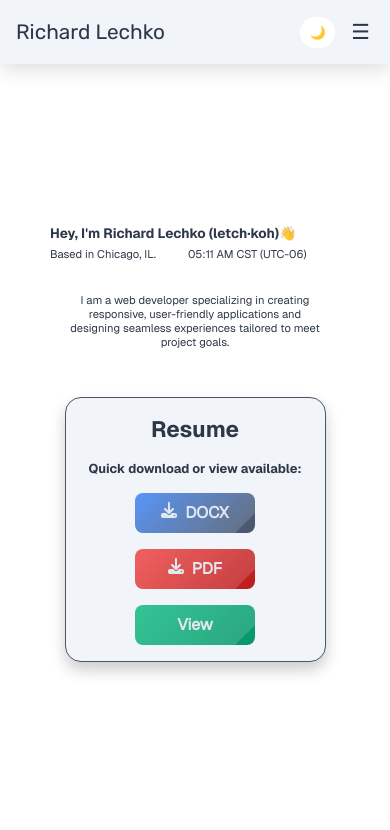
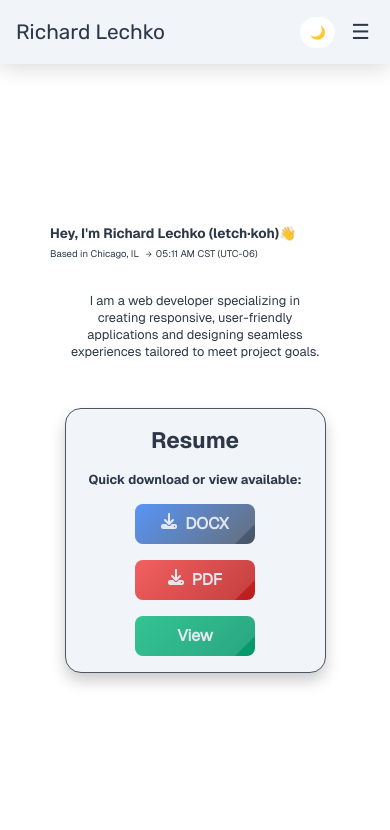
Before and after one commit to RichardLechko/React-Resume, a React (Create React App) app in the folder client/: page / in a window 390 px wide. Shown: the top 830 px of the page. Built offline with nearby package versions, Linux system fonts and the light colour scheme.

Commit message:
changed a bunch of fonts

```diff
--- a/client/src/components/Personal.js
+++ b/client/src/components/Personal.js
@@ -33,16 +33,18 @@ const Personal = () => {
           </h1>
           <div className="personal-info content-backdrop">
             <div className="personal-based-in-and-time">
-              <p>Based in Chicago, IL.</p>
-              <div>
+              <p>
+                Based in Chicago, IL <span className="time-arrow">→</span>
                 <span
+                  className="time-display"
                   onMouseEnter={() => setIsSameTimezone(true)}
                   onMouseLeave={() => setIsSameTimezone(false)}
                 >
                   {currentTime} CST (UTC-06)
                 </span>
-              </div>
+              </p>
             </div>
+
             <div className="personal-info-spotify">
               <p className="content-backdrop">
                 I am a web developer specializing in creating responsive,
--- a/client/src/styles/index.css
+++ b/client/src/styles/index.css
@@ -655,6 +655,16 @@ nav {
   margin: 0;
 }
 
+.time-display {
+  display: inline-flex;
+  align-items: center;
+}
+
+.time-arrow {
+  margin: 0rem 1rem 0rem 1rem;
+  font-size: 1rem;
+}
+
 #personal .personal-content {
   display: flex;
   flex-direction: column;
@@ -2146,6 +2156,9 @@ footer p {
   #personal .personal-info-spotify p {
     font-size: 0.9rem;
   }
+  #personal .time-arrow {
+    font-size: 0.8rem;
+  }
 
   #personal .personal-info-spotify p {
     margin: 2rem auto 1rem auto;
@@ -2374,7 +2387,13 @@ footer p {
   }
 
   #personal .personal-based-in-and-time {
+    font-size: 0.75rem;
     margin-top: 0.3rem;
+  }
+
+  #personal .time-arrow {
+    font-size: 0.6rem;
+    margin: 0rem 0.25rem 0rem 0.25rem;
   }
 
   #personal .personal-resume-content div a {
@@ -2524,9 +2543,15 @@ footer p {
     height: 40px;
     margin: 0rem auto 0rem auto;
   }
-  #personal .personal-based-in-and-time,
+  #personal .personal-based-in-and-time {
+    font-size: 0.6rem;
+  }
+
   #personal .personal-info-spotify p {
-    font-size: 0.7rem;
+    font-size: 0.8rem;
+  }
+  #personal .time-arrow {
+    font-size: 0.5rem;
   }
   #personal .personal-resume-content h2 {
     font-size: 1.4rem;
@@ -2622,7 +2647,13 @@ footer p {
   }
 
   #personal .personal-based-in-and-time {
-    font-size: 11px;
+    font-size: 0.6rem;
+  }
+  #personal .personal-info-spotify p {
+    font-size: 0.7rem;
+  }
+  #personal .time-arrow {
+    font-size: 0.5rem;
   }
 
   .container {
```
